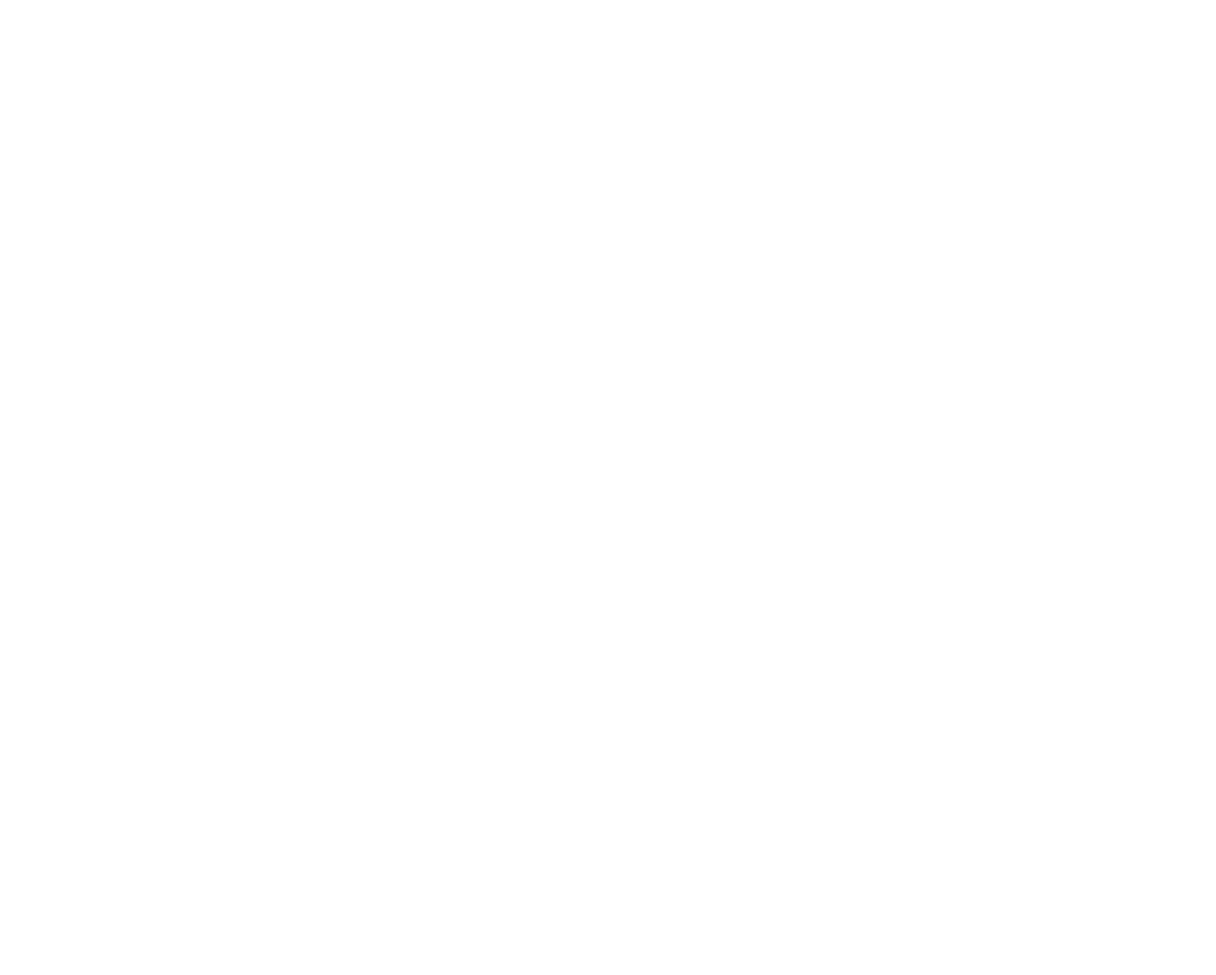
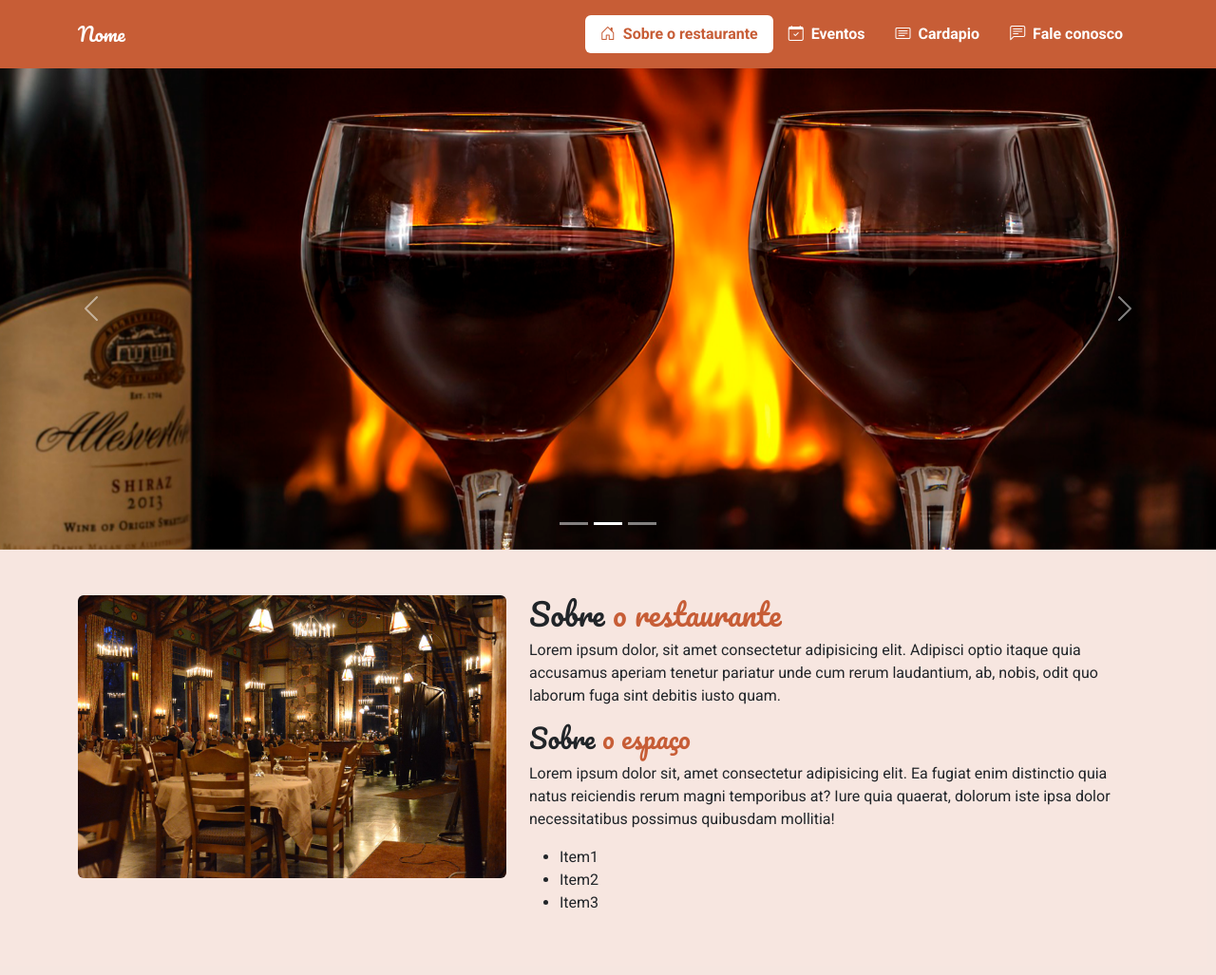
Before and after one commit to DouglasRibeiro84/projeto3, a plain HTML site: page index.html in a window 1280 px wide. Shown: the whole page at 95% size. Before the commit the page ends 800 px from the top, so only its background shows below. Drawn offline with nearby package versions, Linux system fonts and the light colour scheme.

Commit message:
finalziado a primeira sessão

```diff
--- a/index.html
+++ b/index.html
@@ -4,8 +4,107 @@
     <meta charset="UTF-8">
     <meta name="viewport" content="width=device-width, initial-scale=1.0">
     <title>Document</title>
+    <link rel="shortcut icon" href="https://th.bing.com/th/id/OIP.zEYny8kE4Lv2IY9atFG0-wHaFP?w=283&h=200&c=7&r=0&o=5&dpr=1.5&pid=1.7" type="image/x-icon">
+    <link rel="stylesheet" href="https://cdn.jsdelivr.net/npm/bootstrap@5.3.3/dist/css/bootstrap.min.css">
+    <link rel="stylesheet" href="https://cdn.jsdelivr.net/npm/bootstrap-icons@1.11.3/font/bootstrap-icons.min.css">
+    <link rel="preconnect" href="https://fonts.googleapis.com">
+    <link rel="preconnect" href="https://fonts.gstatic.com" crossorigin>
+    <link href="https://fonts.googleapis.com/css2?family=Roboto:wght@400;700&display=swap" rel="stylesheet">
+    <link rel="preconnect" href="https://fonts.googleapis.com">
+    <link rel="preconnect" href="https://fonts.gstatic.com" crossorigin>
+    <link href="https://fonts.googleapis.com/css2?family=Pacifico&family=Roboto:wght@400;700&display=swap" rel="stylesheet">
+    <link rel="stylesheet" href="/main.css">
 </head>
 <body>
+    <header class="navbar navbar-expand-lg sticky-top p-3" id="cabecalho">
+        <div class="container">
+            <h1 class="navbar-brand m-0 section-title">Nome</h1>
+            <button class="navbar-toggler" data-bs-toggle="collapse" data-bs-target="#menu-navegacao">
+                <span class="navbar-toggler-icon"></span>
+            </button>
+            <nav class="navbar-collapse collapse justify-content-end" id="menu-navegacao">
+                <ul class="nav nav-pills d-block d-md-flex">
+                    <li class="nav-item fw-bold">
+                        <a class="nav-link" href="#sobre-restaurante">
+                            <i class="bi bi-house-door me-1"></i>
+                            Sobre o restaurante
+                        </a>
+                    </li>
+                    <li class="nav-item fw-bold">
+                        <a class="nav-link" href="#">
+                            <i class="bi bi-calendar-check me-1"></i>
+                            Eventos
+                        </a>
+                    </li>
+                    <li class="nav-item fw-bold">
+                        <a class="nav-link" href="#">
+                            <i class="bi bi-card-text me-1"></i>
+                            Cardapio
+                        </a>
+                    </li>
+                    <li class="nav-item fw-bold">
+                        <a class="nav-link" href="#">
+                            <i class="bi bi-chat-left-text me-1"></i>
+                            Fale conosco
+                        </a>
+                    </li>
+                </ul>
+            </nav>
+        </div>
+    </header>
+    <div data-bs-spy="scroll" data-bs-target="#cabecalho">
+        <section id="sobre-restaurante">
+            <div class="carousel slide" data-bs-ride="carousel" id="carousel">
+                <div class="carousel-inner">
+                    <div class="carousel-item active" data-bs-interval="3000">
+                        <img src="/images/slides/slide1.png">
+                    </div>
+                    <div class="carousel-item" data-bs-interval="3000">
+                        <img src="/images/slides/slide2.png">
+                    </div>
+                    <div class="carousel-item" data-bs-interval="3000">
+                        <img src="/images/slides/slide3.png">
+                    </div>
+                </div>
+                <button class="carousel-control-prev" type="button" data-bs-target="#carousel" data-bs-slide="prev">
+                    <span class="carousel-control-prev-icon"></span>
+                </button>
+                <button class="carousel-control-next" type="button" data-bs-target="#carousel" data-bs-slide="next">
+                    <span class="carousel-control-next-icon"></span>
+                </button>
+                <div class="carousel-indicators">
+                    <button type="button" data-bs-target="#carousel" class="active" data-bs-slide-to="0"></button>
+                    <button type="button" data-bs-target="#carousel" data-bs-slide-to="1"></button>
+                    <button type="button" data-bs-target="#carousel" data-bs-slide-to="2"></button>
+                </div>
+            </div>
+            <div class="pt-5 pb-5">
+                <div class="container">
+                    <div class="row">
+                        <div class="col-md-5">
+                            <img src="/images/restaurante.jpg" class="d-block w-100 rounded">
+                        </div>
+                        <div class="col-md-7">
+                            <h2 class="section-title">Sobre <span>o restaurante</span></h2>
+                            <p>
+                                Lorem ipsum dolor, sit amet consectetur adipisicing elit. Adipisci optio itaque quia accusamus aperiam tenetur pariatur unde cum rerum laudantium, ab, nobis, odit quo laborum fuga sint debitis iusto quam.
+                            </p>
+                            <h3 class="section-title">Sobre <span>o espaço</span></h3>
+                            <p>
+                                Lorem ipsum dolor sit, amet consectetur adipisicing elit. Ea fugiat enim distinctio quia natus reiciendis rerum magni temporibus at? Iure quia quaerat, dolorum iste ipsa dolor necessitatibus possimus quibusdam mollitia!
+                            </p>
+                            <ul>
+                                <li>Item1</li>
+                                <li>Item2</li>
+                                <li>Item3</li>
+                            </ul>
+                        </div>
+                    </div>
+                </div>
+            </div>
+        </section>
+    </div>
 
+    <script src="https://cdn.jsdelivr.net/npm/bootstrap@5.3.3/dist/js/bootstrap.bundle.min.js"></script>
 </body>
 </html>
--- /dev/null
+++ b/main.css
@@ -0,0 +1,44 @@
+body{
+    font-family: Roboto, sans-serif;
+}
+
+.navbar {
+    background: rgb(199, 93, 54);
+}
+
+.nav .nav-link.active {
+    background-color: white;
+    color:rgb(199, 93, 54) ;
+}
+
+.nav .nav-link,
+.navbar-brand,
+.navbar-brand:hover {
+    color: white;
+}
+
+.navbar-brand{
+    font-family: Pacifico, cursive;
+}
+
+.navbar-toggler{
+    background-color:rgb(237, 182, 163) ;
+}
+
+img{
+    width: 100%;
+    margin: 0;
+    padding: 0;
+}
+
+.section-title{
+    font-family: Pacifico, cursive;
+}
+
+.section-title span{
+    color:rgb(199, 93, 54)  ;
+}
+
+#sobre-restaurante{
+    background-color:rgba(199, 93, 54, 0.151)  ;
+}
```
Also changed, not shown: images/cardapio/bebidas/cerveja.jpg (added), images/cardapio/bebidas/coca-cola.jpg (added), images/cardapio/bebidas/suco.jpg (added), images/cardapio/bebidas/vinho.jpg (added), images/cardapio/entradas/entrada.jpg (added), images/cardapio/pratos/pizza.jpg (added), images/cardapio/pratos/salmao.jpg (added), images/cardapio/sobremesas/bolo.jpg (added), images/cardapio/sobremesas/cupcake.jpg (added), images/eventos/aniversario.jpg (added), images/eventos/casamento.jpg (added), images/eventos/confraternizacoes.jpg (added), images/restaurante.jpg (added), images/slides/slide2.png (added), 2 other files.
